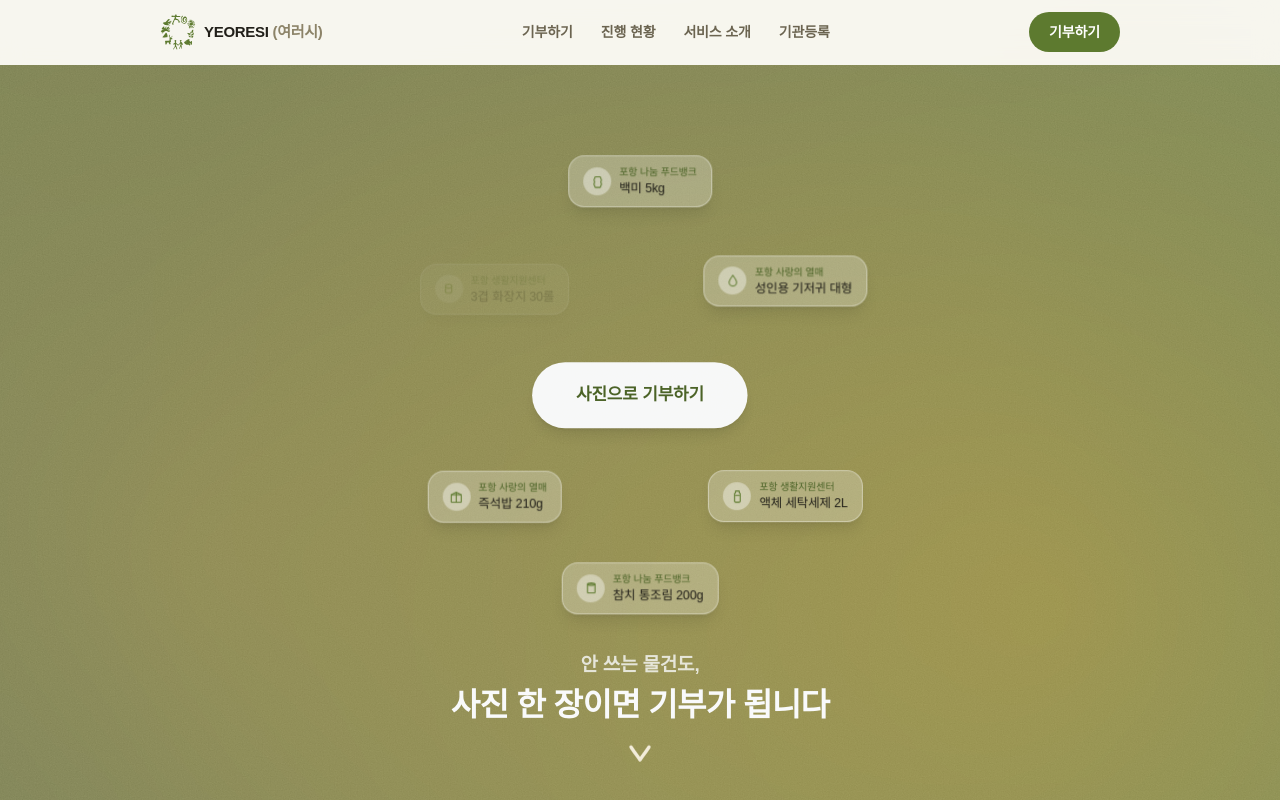
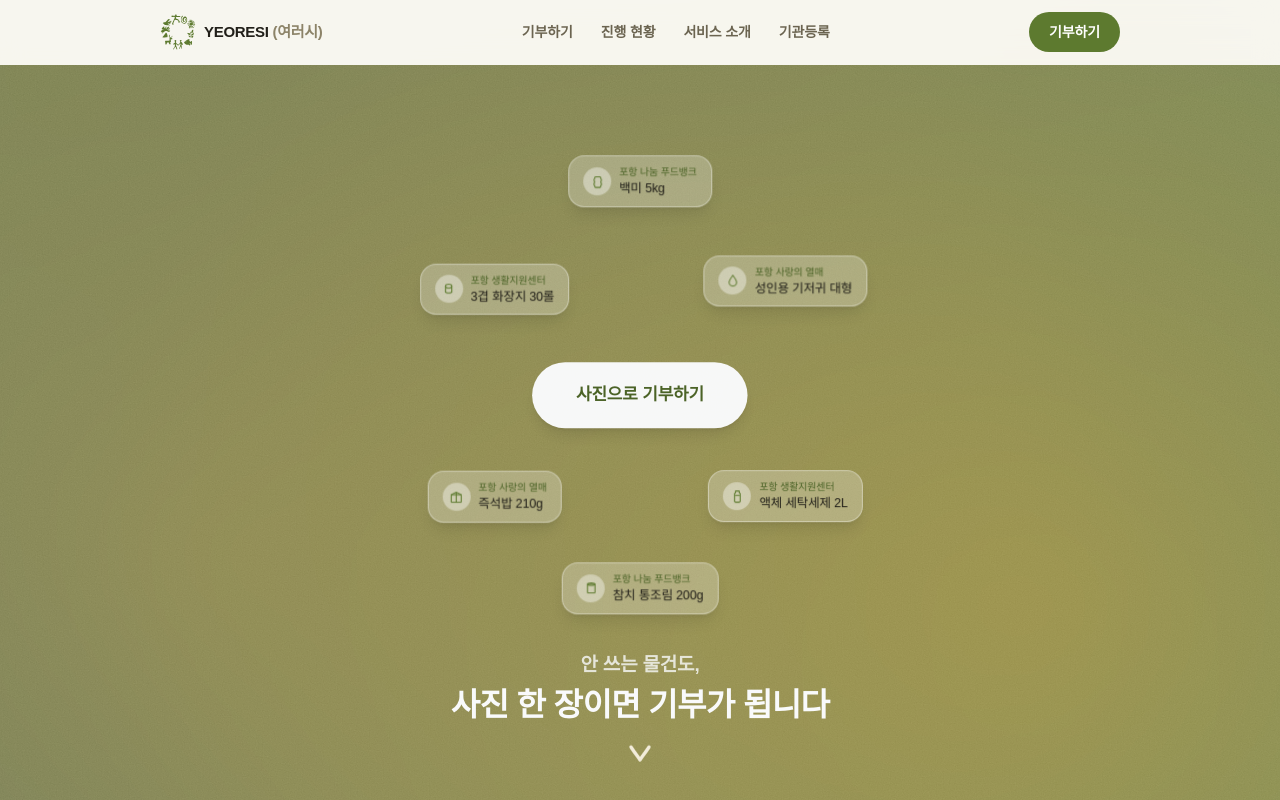
Before and after one commit to Estherdami-cmd/Sharing, a Next.js app: page / in a window 1280 px wide. Shown: the top 800 px of the page. Built offline with nearby package versions, Linux system fonts and the light colour scheme; a web font is replaced by a local one.

Commit message:
히어로 칩이 더 빨리 나타나도록: 기부 버튼이 뜨기 전에 다 보이게
Co-Authored-By: Claude Sonnet 5 <noreply@anthropic.com>

```diff
--- a/app/(site)/Hero.module.css
+++ b/app/(site)/Hero.module.css
@@ -40,7 +40,7 @@
    안쪽(floatBob)은 계속되는 위아래 흔들림 — 둘을 겹쳐서 "떠다니는" 느낌을 만든다. */
 @keyframes floatFade {
   0%   { opacity: 0; }
-  10%  { opacity: 1; }
+  5%   { opacity: 1; }
   70%  { opacity: 1; }
   85%  { opacity: 0; }
   100% { opacity: 0; }
--- a/app/(site)/page.tsx
+++ b/app/(site)/page.tsx
@@ -133,7 +133,7 @@ export default function Home() {
                 left: `${50 + rx * Math.cos(angle)}%`,
                 top: `${50 + ry * Math.sin(angle)}%`,
                 transform: "translate(-50%, -50%)",
-                animationDelay: `${i * 1.1}s`,
+                animationDelay: `${i * 0.35}s`,
                 animationDuration: `${9 + (i % 4) * 1.6}s`,
               }}
             >
```
